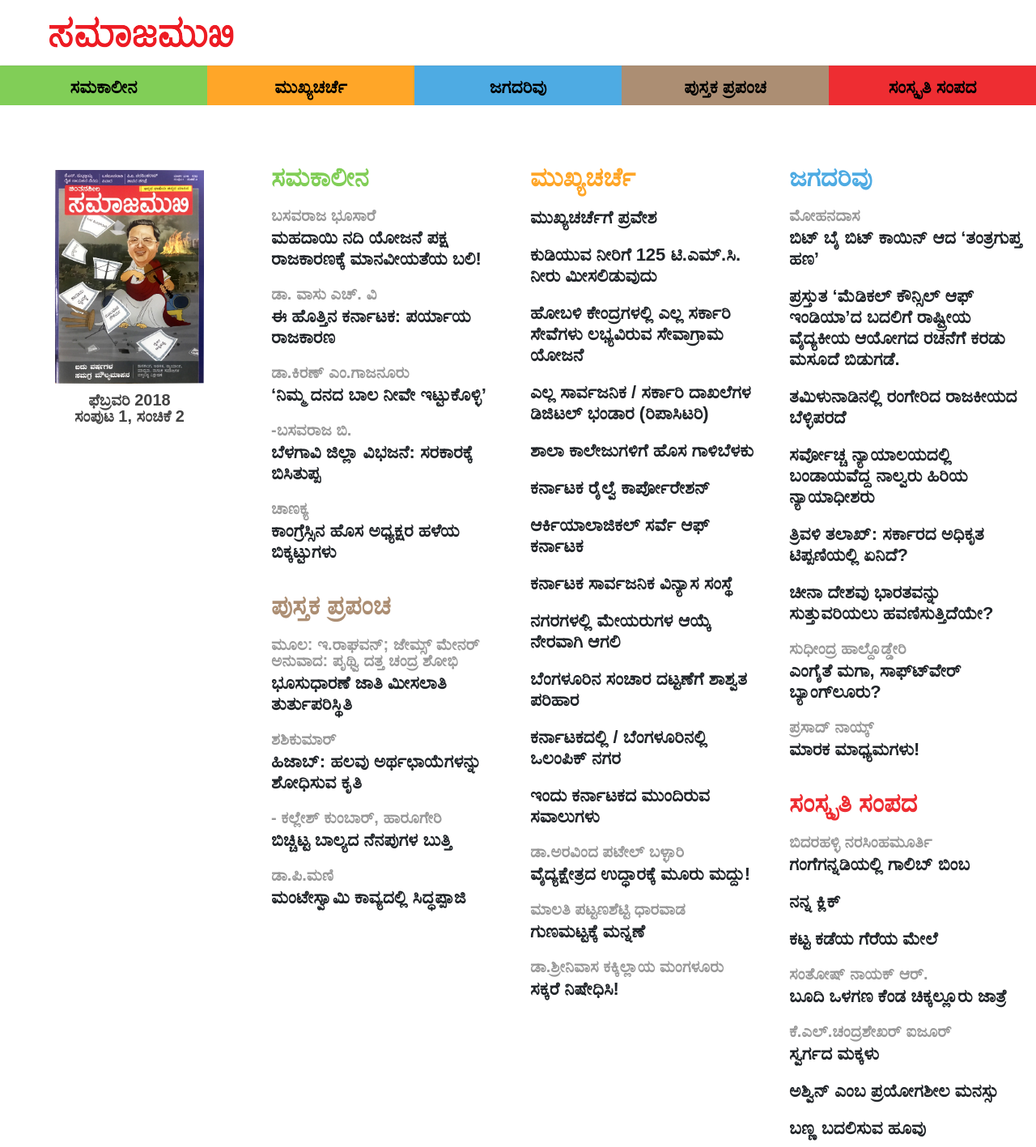
After one commit to SrirangaDigital/samajamukhi, a PHP site: the page made by application/views/flat/4-ಸಂಚಿಕೆಗಳು/201502.php in a window 1280 px wide. The commit adds this page. Shown: the whole page at 81% size. Run offline with PHP 8.4, Linux system fonts and the light colour scheme; the template is opened without the code that fills it, so the values that code supplies are empty; some libraries are stand-ins or nearby versions.

Commit message:
Create Sanchike Pages

```diff
--- /dev/null
+++ b/application/views/flat/4-ಸಂಚಿಕೆಗಳು/201502.php
@@ -0,0 +1,243 @@
+<div class="container-fluid">
+	<div class="row align-items-top justify-content-center kannada">
+		<div class="col-md-12 issues">
+			<div class="row issue-toc">
+				<div class="col-md-3">
+					<div class="row align-items-center justify-content-center">
+						<div class="col-md-8">
+							<figure>
+								<img class="img-fluid" src="<?=PUBLIC_URL?>images/cover.jpg" />
+								<figcaption>ಫೆಬ್ರವರಿ 2018<br />ಸಂಪುಟ 1, ಸಂಚಿಕೆ 2</figcaption>
+							</figure>
+						</div>
+					</div>
+				</div>
+				<div class="col-md-3">
+					<h2 class="green">ಸಮಕಾಲೀನ</h2>
+<div class="row">
+		<div class="col-md-12">
+			<p class="author">ಬಸವರಾಜ ಭೂಸಾರೆ</p>
+			<p class="title"><a href="<?=BASE_URL?>articles/article-20180202.01.01">ಮಹದಾಯಿ ನದಿ ಯೋಜನೆ ಪಕ್ಷ ರಾಜಕಾರಣಕ್ಕೆ ಮಾನವೀಯತೆಯ ಬಲಿ!</a></h5>
+		</div>
+	</div>
+	<div class="row">
+		<div class="col-md-12">
+			<p class="author">ಡಾ. ವಾಸು ಎಚ್. ವಿ</p>
+			<p class="title"><a href="<?=BASE_URL?>articles/article-20180202.01.02">ಈ ಹೊತ್ತಿನ ಕರ್ನಾಟಕ: ಪರ್ಯಾಯ ರಾಜಕಾರಣ</a></h5>
+		</div>
+	</div>
+	<div class="row">
+		<div class="col-md-12">
+			<p class="author">ಡಾ.ಕಿರಣ್ ಎಂ.ಗಾಜನೂರು</p>
+			<p class="title"><a href="<?=BASE_URL?>articles/article-20180202.01.03">‘ನಿಮ್ಮ ದನದ ಬಾಲ ನೀವೇ ಇಟ್ಟುಕೊಳ್ಳಿ’</a></h5>
+		</div>
+	</div>
+	<div class="row">
+		<div class="col-md-12">
+			<p class="author">-ಬಸವರಾಜ ಬಿ.</p>
+			<p class="title"><a href="<?=BASE_URL?>articles/article-20180202.01.04">ಬೆಳಗಾವಿ ಜಿಲ್ಲಾ ವಿಭಜನೆ: ಸರಕಾರಕ್ಕೆ ಬಿಸಿತುಪ್ಪ</a></h5>
+		</div>
+	</div>
+	<div class="row">
+		<div class="col-md-12">
+			<p class="author">ಚಾಣಕ್ಯ</p>
+			<p class="title"><a href="<?=BASE_URL?>articles/article-20180202.01.05">ಕಾಂಗ್ರೆಸ್ಸಿನ ಹೊಸ ಅಧ್ಯಕ್ಷರ ಹಳೆಯ ಬಿಕ್ಕಟ್ಟುಗಳು</a></h5>
+		</div>
+	</div>
+
+					<h2 class="brown mt-4">ಪುಸ್ತಕ ಪ್ರಪಂಚ</h2>
+				<div class="row">
+		<div class="col-md-12">
+			<p class="author">ಮೂಲ: ಇ.ರಾಘವನ್; ಜೇಮ್ಸ್ ಮೇನರ್ ಅನುವಾದ: ಪೃಥ್ವಿ ದತ್ತ ಚಂದ್ರ ಶೋಭಿ</p>
+			<p class="title"><a href="<?=BASE_URL?>articles/article-20180202.04.01">ಭೂಸುಧಾರಣೆ ಜಾತಿ ಮೀಸಲಾತಿ ತುರ್ತುಪರಿಸ್ಥಿತಿ</a></h5>
+		</div>
+	</div>
+	<div class="row">
+		<div class="col-md-12">
+			<p class="author">ಶಶಿಕುಮಾರ್</p>
+			<p class="title"><a href="<?=BASE_URL?>articles/article-20180202.04.02">ಹಿಜಾಬ್: ಹಲವು ಅರ್ಥಛಾಯೆಗಳನ್ನು ಶೋಧಿಸುವ ಕೃತಿ</a></h5>
+		</div>
+	</div>
+	<div class="row">
+		<div class="col-md-12">
+			<p class="author">- ಕಲ್ಲೇಶ್ ಕುಂಬಾರ್, ಹಾರೂಗೇರಿ</p>
+			<p class="title"><a href="<?=BASE_URL?>articles/article-20180202.04.03">ಬಿಚ್ಚಿಟ್ಟ ಬಾಲ್ಯದ ನೆನಪುಗಳ ಬುತ್ತಿ</a></h5>
+		</div>
+	</div>
+	<div class="row">
+		<div class="col-md-12">
+			<p class="author">ಡಾ.ಪಿ.ಮಣಿ</p>
+			<p class="title"><a href="<?=BASE_URL?>articles/article-20180202.04.04">ಮಂಟೇಸ್ವಾಮಿ ಕಾವ್ಯದಲ್ಲಿ ಸಿದ್ಧಪ್ಪಾಜಿ</a></h5>
+		</div>
+	</div>
+				</div>
+				<div class="col-md-3">
+					<h2 class="orange">ಮುಖ್ಯಚರ್ಚೆ</h2>
+					<div class="row">
+		<div class="col-md-12">
+			<p class="title"><a href="<?=BASE_URL?>articles/article-20180202.02.01"></a>ಮುಖ್ಯಚರ್ಚೆಗೆ ಪ್ರವೇಶ</h5>
+		</div>
+	</div>
+	<div class="row">
+		<div class="col-md-12">
+			<p class="title"><a href="<?=BASE_URL?>articles/article-20180202.02.02"></a>ಕುಡಿಯುವ ನೀರಿಗೆ 125 ಟಿ.ಎಮ್.ಸಿ. ನೀರು ಮೀಸಲಿಡುವುದು</h5>
+		</div>
+	</div>
+	<div class="row">
+		<div class="col-md-12">
+			<p class="title"><a href="<?=BASE_URL?>articles/article-20180202.02.03"></a>ಹೋಬಳಿ ಕೇಂದ್ರಗಳಲ್ಲಿ ಎಲ್ಲ ಸರ್ಕಾರಿ ಸೇವೆಗಳು ಲಭ್ಯವಿರುವ ಸೇವಾಗ್ರಾಮ ಯೋಜನೆ</h5>
+		</div>
+	</div>
+	<div class="row">
+		<div class="col-md-12">
+			<p class="title"><a href="<?=BASE_URL?>articles/article-20180202.02.04">ಎಲ್ಲ ಸಾರ್ವಜನಿಕ / ಸರ್ಕಾರಿ ದಾಖಲೆಗಳ ಡಿಜಿಟಲ್ ಭಂಡಾರ (ರಿಪಾಸಿಟರಿ)</a></h5>
+		</div>
+	</div>
+	<div class="row">
+		<div class="col-md-12">
+			<p class="title"><a href="<?=BASE_URL?>articles/article-20180202.02.05">ಶಾಲಾ ಕಾಲೇಜುಗಳಿಗೆ ಹೊಸ ಗಾಳಿಬೆಳಕು</a></h5>
+		</div>
+	</div><div class="row">
+		<div class="col-md-12">
+			<p class="title"><a href="<?=BASE_URL?>articles/article-20180202.02.06">ಕರ್ನಾಟಕ ರೈಲ್ವೆ ಕಾರ್ಪೋರೇಶನ್</a></h5>
+		</div>
+	</div>
+	<div class="row">
+		<div class="col-md-12">
+			<p class="title"><a href="<?=BASE_URL?>articles/article-20180202.02.07">ಆರ್ಕಿಯಾಲಾಜಿಕಲ್ ಸರ್ವೆ ಆಫ್ ಕರ್ನಾಟಕ</a></h5>
+		</div>
+	</div>
+	<div class="row">
+		<div class="col-md-12">
+			<p class="title"><a href="<?=BASE_URL?>articles/article-20180202.02.08">ಕರ್ನಾಟಕ ಸಾರ್ವಜನಿಕ ವಿನ್ಯಾಸ ಸಂಸ್ಥೆ</a></h5>
+		</div>
+	</div>
+	<div class="row">
+		<div class="col-md-12">
+			<p class="title"><a href="<?=BASE_URL?>articles/article-20180202.02.09">ನಗರಗಳಲ್ಲಿ ಮೇಯರುಗಳ ಆಯ್ಕೆ ನೇರವಾಗಿ ಆಗಲಿ</a></h5>
+		</div>
+	</div>
+	<div class="row">
+		<div class="col-md-12">
+			<p class="title"><a href="<?=BASE_URL?>articles/article-20180202.02.10">ಬೆಂಗಳೂರಿನ ಸಂಚಾರ ದಟ್ಟಣೆಗೆ ಶಾಶ್ವತ ಪರಿಹಾರ</a></h5>
+		</div>
+	</div>
+	<div class="row">
+		<div class="col-md-12">
+			<p class="title"><a href="<?=BASE_URL?>articles/article-20180202.02.11">ಕರ್ನಾಟಕದಲ್ಲಿ / ಬೆಂಗಳೂರಿನಲ್ಲಿ ಒಲಂಪಿಕ್ ನಗರ</a></h5>
+		</div>
+	</div>
+	<div class="row">
+		<div class="col-md-12">
+			<p class="title"><a href="<?=BASE_URL?>articles/article-20180202.02.12">ಇಂದು ಕರ್ನಾಟಕದ ಮುಂದಿರುವ ಸವಾಲುಗಳು</a></h5>
+		</div>
+	</div>
+	<div class="row">
+		<div class="col-md-12">
+			<p class="author">ಡಾ.ಅರವಿಂದ ಪಟೇಲ್ ಬಳ್ಳಾರಿ</p>
+			<p class="title"><a href="<?=BASE_URL?>articles/article-20180202.02.13">ವೈದ್ಯಕ್ಷೇತ್ರದ ಉದ್ಧಾರಕ್ಕೆ ಮೂರು ಮದ್ದು!</a></h5>
+		</div>
+	</div>
+	<div class="row">
+		<div class="col-md-12">
+			<p class="author">ಮಾಲತಿ ಪಟ್ಟಣಶೆಟ್ಟಿ ಧಾರವಾಡ</p>
+			<p class="title"><a href="<?=BASE_URL?>articles/article-20180202.02.14">ಗುಣಮಟ್ಟಕ್ಕೆ ಮನ್ನಣೆ</a></h5>
+		</div>
+	</div>
+	<div class="row">
+		<div class="col-md-12">
+			<p class="author">ಡಾ.ಶ್ರೀನಿವಾಸ ಕಕ್ಕಿಲ್ಲಾಯ ಮಂಗಳೂರು</p>
+			<p class="title"><a href="<?=BASE_URL?>articles/article-20180202.02.15">ಸಕ್ಕರೆ ನಿಷೇಧಿಸಿ!</a></h5>
+		</div>
+	</div>
+				</div>
+				<div class="col-md-3">
+					<h2 class="blue">ಜಗದರಿವು</h2>
+					<div class="row">
+		<div class="col-md-12">
+			<p class="author">ಮೋಹನದಾಸ</p>
+			<p class="title"><a href="<?=BASE_URL?>articles/article-20180202.03.01">ಬಿಟ್ ಬೈ ಬಿಟ್ ಕಾಯಿನ್ ಆದ ‘ತಂತ್ರಗುಪ್ತ ಹಣ’</a></h5>
+		</div>
+	</div>
+	<div class="row">
+		<div class="col-md-12">
+			<p class="title"><a href="<?=BASE_URL?>articles/article-20180202.03.02">ಪ್ರಸ್ತುತ ‘ಮೆಡಿಕಲ್ ಕೌನ್ಸಿಲ್ ಆಫ್ ಇಂಡಿಯಾ’ದ ಬದಲಿಗೆ ರಾಷ್ಟ್ರೀಯ ವೈದ್ಯಕೀಯ ಆಯೋಗದ ರಚನೆಗೆ ಕರಡು ಮಸೂದೆ ಬಿಡುಗಡೆ.</a></h5>
+		</div>
+	</div>
+	<div class="row">
+		<div class="col-md-12">
+			<p class="title"><a href="<?=BASE_URL?>articles/article-20180202.03.03">ತಮಿಳುನಾಡಿನಲ್ಲಿ ರಂಗೇರಿದ ರಾಜಕೀಯದ ಬೆಳ್ಳಿಪರದೆ</a></h5>
+		</div>
+	</div>
+	<div class="row">
+		<div class="col-md-12">
+			<p class="title"><a href="<?=BASE_URL?>articles/article-20180202.03.04">ಸರ್ವೋಚ್ಚ ನ್ಯಾಯಾಲಯದಲ್ಲಿ ಬಂಡಾಯವೆದ್ದ ನಾಲ್ವರು ಹಿರಿಯ ನ್ಯಾಯಾಧೀಶರು</a></h5>
+		</div>
+	</div>
+	<div class="row">
+		<div class="col-md-12">
+			<p class="title"><a href="<?=BASE_URL?>articles/article-20180202.03.05">ತ್ರಿವಳಿ ತಲಾಖ್: ಸರ್ಕಾರದ ಅಧಿಕೃತ ಟಿಪ್ಪಣಿಯಲ್ಲಿ ಏನಿದೆ?</a></h5>
+		</div>
+	</div>
+	<div class="row">
+		<div class="col-md-12">
+			<p class="title"><a href="<?=BASE_URL?>articles/article-20180202.03.06">ಚೀನಾ ದೇಶವು ಭಾರತವನ್ನು ಸುತ್ತುವರಿಯಲು ಹವಣಿಸುತ್ತಿದೆಯೇ?</a></h5>
+		</div>
+	</div>
+	<div class="row">
+		<div class="col-md-12">
+			<p class="author">ಸುಧೀಂದ್ರ ಹಾಲ್ದೊಡ್ಡೇರಿ</p>
+			<p class="title"><a href="<?=BASE_URL?>articles/article-20180202.03.07">ಎಂಗೈತೆ ಮಗಾ, ಸಾಫ್ಟ್‍ವೇರ್ ಬ್ಯಾಂಗ್‍ಲೂರು?</a></h5>
+		</div>
+	</div>
+	<div class="row">
+		<div class="col-md-12">
+			<p class="author">ಪ್ರಸಾದ್ ನಾಯ್ಕ್</p>
+			<p class="title"><a href="<?=BASE_URL?>articles/article-20180202.03.08">ಮಾರಕ ಮಾಧ್ಯಮಗಳು!</a></h5>
+		</div>
+	</div>
+
+					<h2 class="red mt-4">ಸಂಸ್ಕೃತಿ ಸಂಪದ</h2>
+					<div class="row">
+		<div class="col-md-12">
+			<p class="author">ಬಿದರಹಳ್ಳಿ ನರಸಿಂಹಮೂರ್ತಿ</p>
+			<p class="title"><a href="<?=BASE_URL?>articles/article-20180202.05.01">ಗಂಗೆಗನ್ನಡಿಯಲ್ಲಿ ಗಾಲಿಬ್ ಬಿಂಬ</a></h5>
+		</div>
+	</div>
+	<div class="row">
+		<div class="col-md-12">
+			<p class="title"><a href="<?=BASE_URL?>articles/article-20180202.05.02">ನನ್ನ ಕ್ಲಿಕ್</a></h5>
+		</div>
+	</div>
+	<div class="row">
+		<div class="col-md-12">
+			<p class="title"><a href="<?=BASE_URL?>articles/article-20180202.05.03">ಕಟ್ಟ ಕಡೆಯ ಗೆರೆಯ ಮೇಲೆ</a></h5>
+		</div>
+	</div>
+	<div class="row">
+		<div class="col-md-12">
+			<p class="author">ಸಂತೋಷ್ ನಾಯಕ್ ಆರ್.</p>
+			<p class="title"><a href="<?=BASE_URL?>articles/article-20180202.05.04">ಬೂದಿ ಒಳಗಣ ಕೆಂಡ ಚಿಕ್ಕಲ್ಲೂರು ಜಾತ್ರೆ</a></h5>
+		</div>
+	</div>
+	<div class="row">
+		<div class="col-md-12">
+			<p class="author">ಕೆ.ಎಲ್.ಚಂದ್ರಶೇಖರ್ ಐಜೂರ್</p>
+			<p class="title"><a href="<?=BASE_URL?>articles/article-20180202.05.05">ಸ್ವರ್ಗದ ಮಕ್ಕಳು</a></h5>
+		</div>
+	</div>
+	<div class="row">
+		<div class="col-md-12">
+			<p class="title"><a href="<?=BASE_URL?>articles/article-20180202.05.06">ಅಶ್ವಿನ್ ಎಂಬ ಪ್ರಯೋಗಶೀಲ ಮನಸ್ಸು</a></h5>
+		</div>
+	</div>
+	<div class="row">
+		<div class="col-md-12">
+			<p class="title"><a href="<?=BASE_URL?>articles/article-20180202.05.07">ಬಣ್ಣ ಬದಲಿಸುವ ಹೂವು</a></h5>
+		</div>
+	</div>
+				</div>
+			</div>
+		</div>
+	</div>
+</div>
```
Also changed, not shown: application/views/flat/4-ಸಂಚಿಕೆಗಳು/201503.php (added, +201 -0 lines), application/views/flat/4-ಸಂಚಿಕೆಗಳು/201504.php (+50 -32 lines), application/views/flat/4-ಸಂಚಿಕೆಗಳು/201505.php (added, +187 -0 lines).
